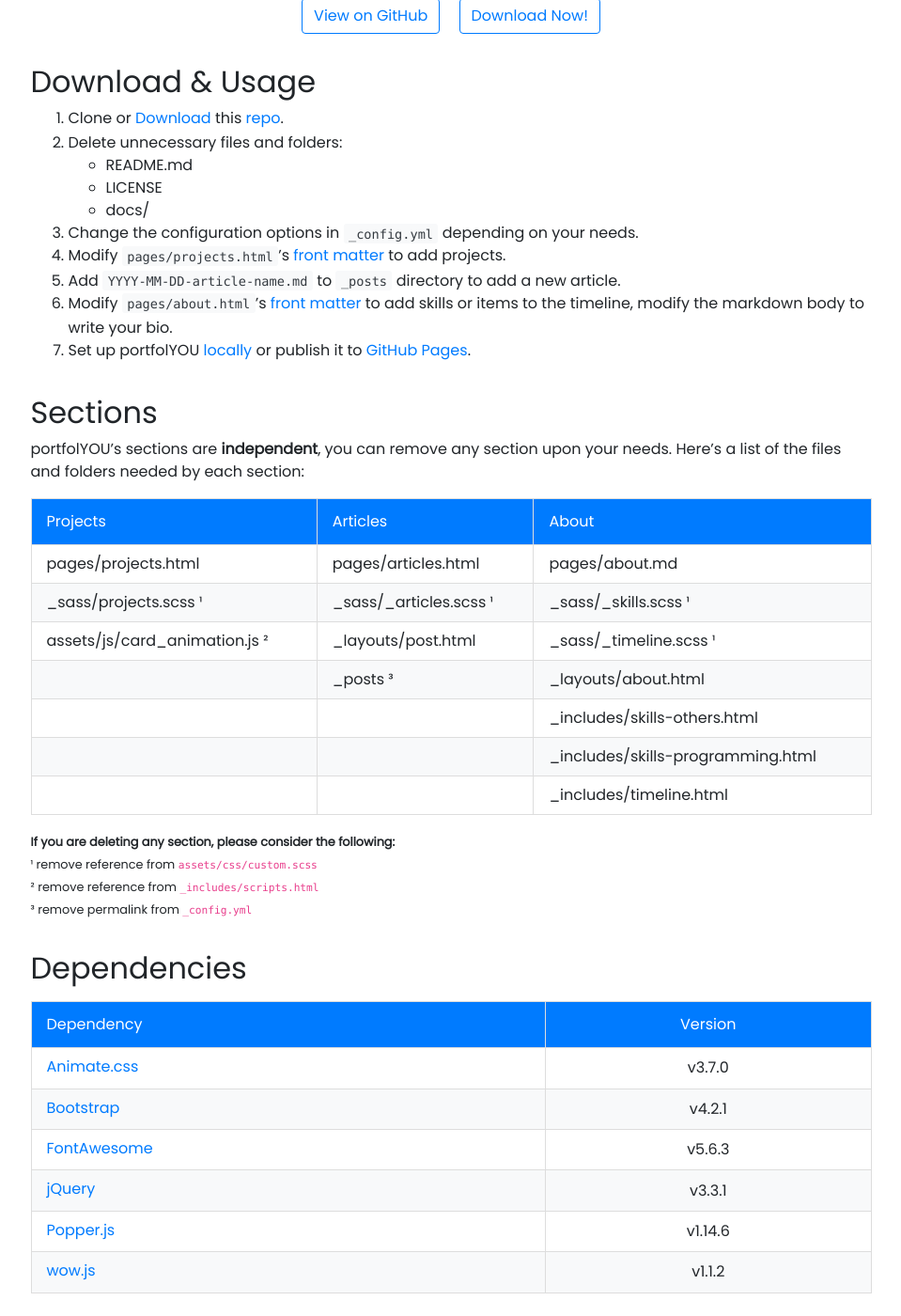
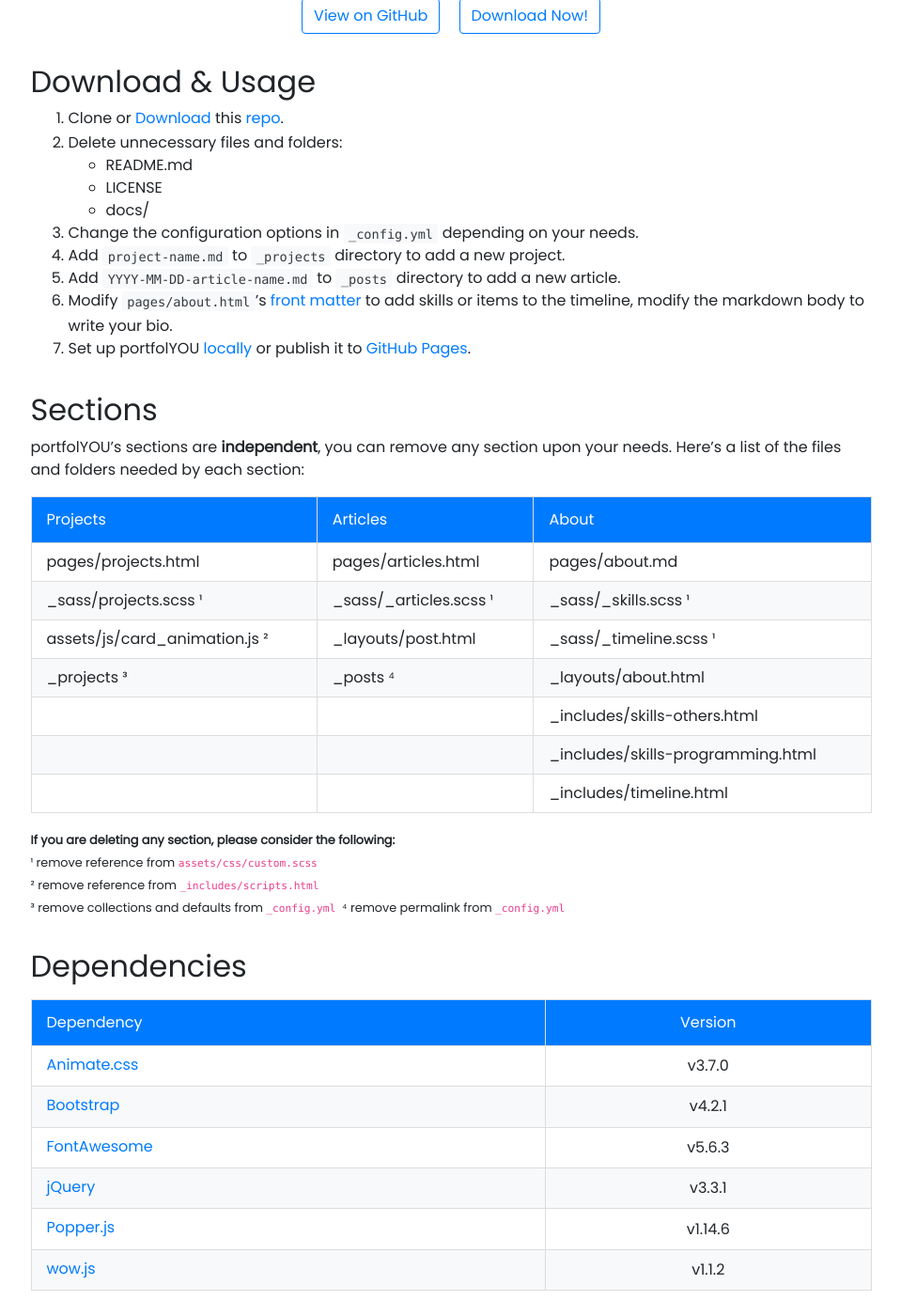
Before and after one commit to yousinix/portfolYOU, a Jekyll site: the page built from _posts/2018-02-06-download.md, in a window 1280 px wide and 1400 px high, scrolled down 832 px. Shown: the whole window at 94% size, without its empty margins (160-1119 px from the left). Built offline with Jekyll 4.4.1, drawn with Linux system fonts in a browser that asks for light colours; nearby versions of some CDN libraries; our own code applies the rules of GitHub Pages for plain Markdown files.

Commit message:
Create Individual Pages for Projects

```diff
--- a/_config.yml
+++ b/_config.yml
@@ -18,3 +18,17 @@ author:
   twitter: portfolYOU
   linkedin: portfolYOU
   facebook: portfolYOU
+
+# Collections
+collections:
+  projects:
+    output: true
+    permalink: /projects/:name
+
+# Default values for collections
+defaults:
+  - scope:
+      path: ""
+      type: "projects"
+    values:
+      layout: "page"
--- a/_posts/2018-02-06-download.md
+++ b/_posts/2018-02-06-download.md
@@ -24,7 +24,7 @@ Created by [@YoussefRaafatNasry](https://github.com/YoussefRaafatNasry)
    - LICENSE
    - docs/
 1. Change the configuration options in `_config.yml` depending on your needs.
-1. Modify `pages/projects.html`'s [front matter][front-matter] to add  projects.
+1. Add `project-name.md` to `_projects` directory to add a new project.
 1. Add `YYYY-MM-DD-article-name.md` to `_posts` directory to add a new article.
 1. Modify `pages/about.html`'s [front matter][front-matter] to add skills or items to the timeline, modify the markdown body to write your bio.
 1. Set up portfolYOU [locally] or publish it to [GitHub Pages][gh-pages].
@@ -53,7 +53,8 @@ portfolYOU's sections are **independent**, you can remove any section upon your
     <b>If you are deleting any section, please consider the following:</b><br>
     ¹ remove reference from <code> assets/css/custom.scss </code><br>
     ² remove reference from <code> _includes/scripts.html </code><br>
-    ³ remove permalink from <code> _config.yml </code>
+    ³ remove collections and defaults from <code> _config.yml </code>
+    ⁴ remove permalink from <code> _config.yml </code>
 </small>
 
 ## Dependencies
```
Also changed, not shown: other parts of _posts/2018-02-06-download.md (+1 -1 lines), _projects/project-a.md (added, +21 -0 lines), _projects/project-b.md (added, +7 -0 lines), _projects/project-c.md (added, +7 -0 lines), _projects/project-x.md (added, +9 -0 lines), _projects/project-y.md (added, +7 -0 lines), _projects/project-z.md (added, +7 -0 lines), pages/projects.html (+11 -46 lines), README.md.
